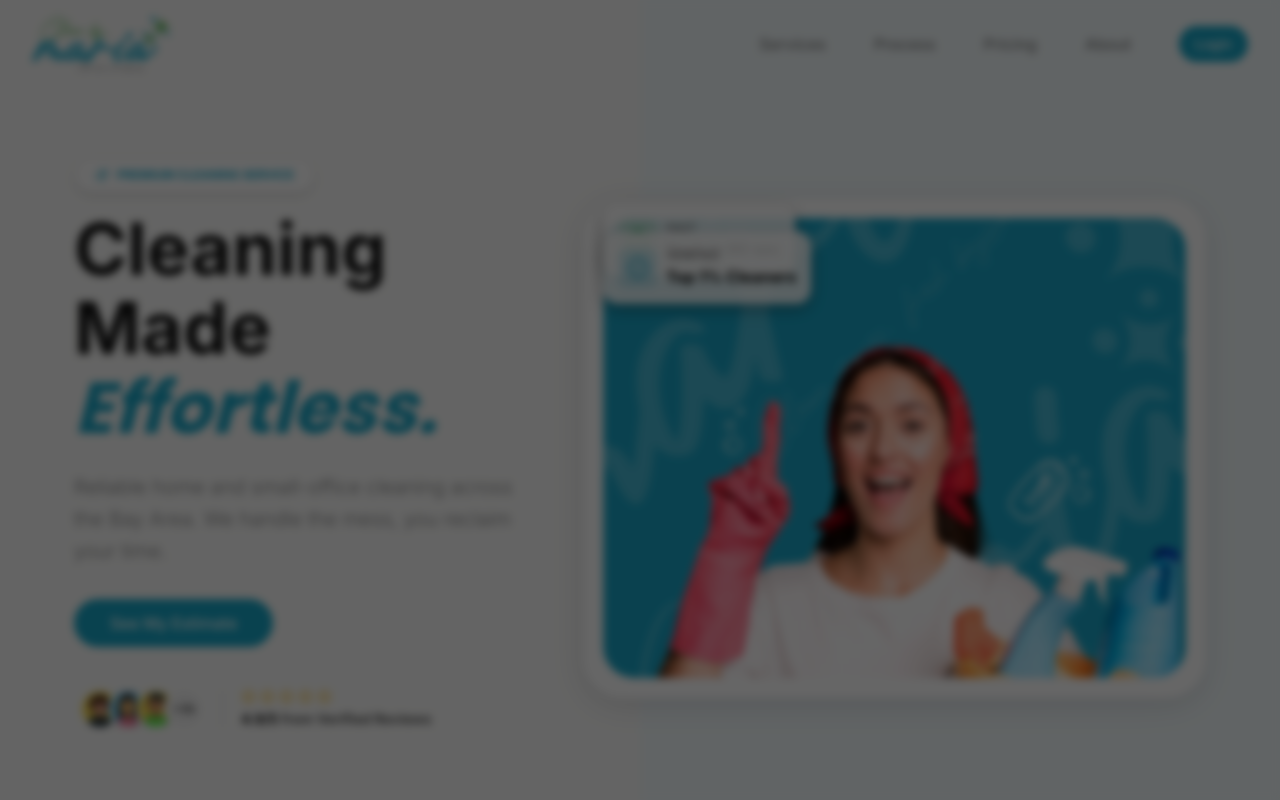
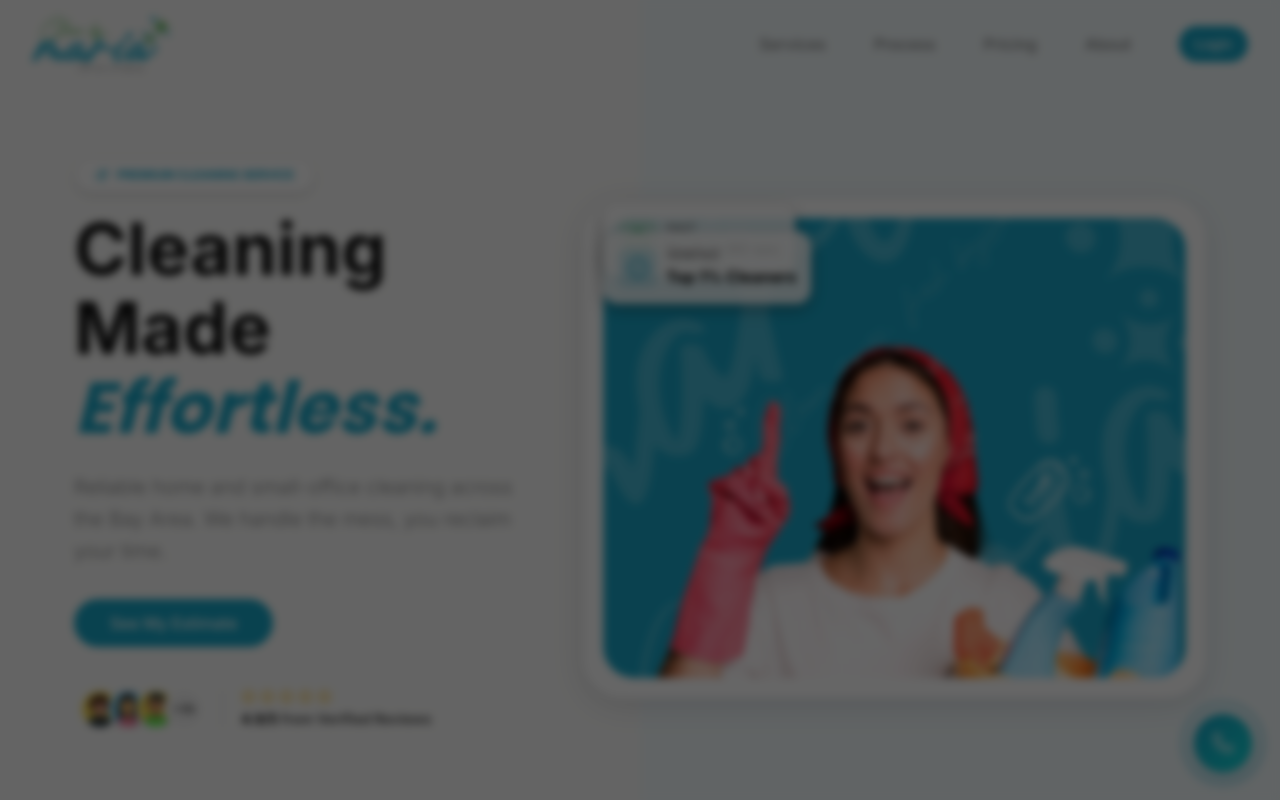
Before and after one commit to mariya-clean-dev/maria-web, a Next.js app: page / in a window 1280 px wide. Both pictures are taken after a click on the button "See My Estimate". Shown: the top 800 px of the page. Built offline with nearby package versions, Linux system fonts and the light colour scheme; no server answers.

Commit message:
floating contact

```diff
--- a/src/app/(main)/layout.tsx
+++ b/src/app/(main)/layout.tsx
@@ -1,6 +1,7 @@
 "use client";
 
 import Navbar from "../Navbar";
+import FloatingContact from "../module/home/components/FloatingContact/FloatingContact";
 
 export default function MainLayout({
   children,
@@ -11,6 +12,7 @@ export default function MainLayout({
     <div className="min-h-screen">
       <Navbar />
       {children}
+      <FloatingContact />
     </div>
   );
 }
--- /dev/null
+++ b/src/app/module/home/components/FloatingContact/FloatingContact.module.css
@@ -0,0 +1,210 @@
+/* ─────────────────────────────────────────
+   Floating Contact Button  –  CSS Module
+   Brand color: #17A5C6
+───────────────────────────────────────── */
+
+/* ── Outer wrapper (fixed position handled inline) ── */
+.container {
+  position: fixed;
+  bottom: 28px;
+  right: 28px;
+  z-index: 999;
+  display: flex;
+  flex-direction: column;
+  align-items: flex-end;
+  gap: 10px;
+}
+
+/* ── Expanded contact card ── */
+.card {
+  background: #ffffff;
+  border-radius: 18px;
+  box-shadow:
+    0 8px 32px rgba(23, 165, 198, 0.18),
+    0 2px 8px rgba(0, 0, 0, 0.08);
+  padding: 18px 20px 14px;
+  min-width: 230px;
+  border: 1px solid rgba(23, 165, 198, 0.15);
+  position: relative;
+  overflow: hidden;
+}
+
+.card::before {
+  content: "";
+  position: absolute;
+  top: 0;
+  left: 0;
+  right: 0;
+  height: 3px;
+  background: linear-gradient(90deg, #17a5c6, #0ae6c6);
+  border-radius: 18px 18px 0 0;
+}
+
+.cardLabel {
+  font-size: 10px;
+  font-weight: 600;
+  letter-spacing: 0.12em;
+  color: #17a5c6;
+  text-transform: uppercase;
+  margin-bottom: 6px;
+  font-family: "Inter", sans-serif;
+}
+
+/* ── Card action buttons ── */
+.cardActions {
+  display: flex;
+  gap: 8px;
+}
+
+/* Call button */
+.btnCall {
+  flex: 1;
+  display: flex;
+  align-items: center;
+  justify-content: center;
+  gap: 6px;
+  padding: 9px 12px;
+  border-radius: 10px;
+  background: #17a5c6;
+  color: #fff;
+  font-size: 13px;
+  font-weight: 600;
+  font-family: "Inter", sans-serif;
+  border: none;
+  cursor: pointer;
+  text-decoration: none;
+  transition: background 0.2s ease, transform 0.15s ease, box-shadow 0.2s ease;
+  box-shadow: 0 2px 8px rgba(23, 165, 198, 0.3);
+}
+
+.btnCall:hover {
+  background: #129bb8;
+  transform: translateY(-1px);
+  box-shadow: 0 4px 14px rgba(23, 165, 198, 0.4);
+}
+
+.btnCall:active {
+  transform: scale(0.97);
+}
+
+/* WhatsApp button */
+.btnWA {
+  display: flex;
+  align-items: center;
+  justify-content: center;
+  gap: 6px;
+  padding: 9px 12px;
+  border-radius: 10px;
+  background: #f0fdf4;
+  color: #25d366;
+  font-size: 13px;
+  font-weight: 600;
+  font-family: "Inter", sans-serif;
+  border: 1.5px solid #25d36630;
+  cursor: pointer;
+  text-decoration: none;
+  transition: background 0.2s ease, transform 0.15s ease, box-shadow 0.2s ease;
+}
+
+.btnWA:hover {
+  background: #dcfce7;
+  transform: translateY(-1px);
+  box-shadow: 0 4px 12px rgba(37, 211, 102, 0.25);
+}
+
+.btnWA:active {
+  transform: scale(0.97);
+}
+
+/* ── Main floating trigger button ── */
+.trigger {
+  position: relative;
+  width: 58px;
+  height: 58px;
+  border-radius: 50%;
+  background: linear-gradient(135deg, #17a5c6 0%, #0dd8d8 100%);
+  border: none;
+  cursor: pointer;
+  display: flex;
+  align-items: center;
+  justify-content: center;
+  box-shadow:
+    0 4px 20px rgba(23, 165, 198, 0.45),
+    0 2px 6px rgba(0, 0, 0, 0.12);
+  transition: transform 0.2s ease, box-shadow 0.2s ease;
+  color: #fff;
+  flex-shrink: 0;
+}
+
+.trigger:hover {
+  transform: scale(1.08);
+  box-shadow:
+    0 6px 28px rgba(23, 165, 198, 0.55),
+    0 2px 8px rgba(0, 0, 0, 0.14);
+}
+
+.trigger:active {
+  transform: scale(0.95);
+}
+
+/* ── Pulse ring ── */
+.pulse {
+  position: absolute;
+  inset: -6px;
+  border-radius: 50%;
+  border: 2.5px solid #17a5c6;
+  opacity: 0;
+  animation: pulseRing 2.4s cubic-bezier(0.215, 0.61, 0.355, 1) infinite;
+  pointer-events: none;
+}
+
+.pulse2 {
+  position: absolute;
+  inset: -6px;
+  border-radius: 50%;
+  border: 2.5px solid #17a5c6;
+  opacity: 0;
+  animation: pulseRing 2.4s cubic-bezier(0.215, 0.61, 0.355, 1) infinite;
+  animation-delay: 0.8s;
+  pointer-events: none;
+}
+
+@keyframes pulseRing {
+  0% {
+    transform: scale(1);
+    opacity: 0.7;
+  }
+  80%,
+  100% {
+    transform: scale(1.55);
+    opacity: 0;
+  }
+}
+
+/* ── Responsive ── */
+@media (max-width: 480px) {
+  .container {
+    bottom: 18px;
+    right: 16px;
+  }
+
+  .trigger {
+    width: 52px;
+    height: 52px;
+  }
+
+  .card {
+    min-width: 200px;
+    padding: 14px 16px 12px;
+  }
+
+  .cardPhone {
+    font-size: 15px;
+  }
+
+  .btnCall,
+  .btnWA {
+    font-size: 12px;
+    padding: 8px 10px;
+  }
+}
--- /dev/null
+++ b/src/app/module/home/components/FloatingContact/FloatingContact.tsx
@@ -0,0 +1,135 @@
+"use client";
+
+import { useState, useEffect, useCallback } from "react";
+import { AnimatePresence, motion } from "framer-motion";
+import { Phone, X, MessageSquare } from "lucide-react";
+import styles from "./FloatingContact.module.css";
+
+const PHONE_NUMBER = "+1 (925) 539-2941";
+const PHONE_RAW = "19255392941"; // digits only for links
+
+/* Card animation variants */
+const cardVariants = {
+  hidden: {
+    opacity: 0,
+    scale: 0.85,
+    y: 16,
+    transformOrigin: "bottom right",
+  },
+  visible: {
+    opacity: 1,
+    scale: 1,
+    y: 0,
+    transition: {
+      type: "spring" as const,
+      stiffness: 320,
+      damping: 24,
+    },
+  },
+  exit: {
+    opacity: 0,
+    scale: 0.85,
+    y: 12,
+    transition: { duration: 0.18, ease: "easeIn" as const },
+  },
+};
+
+/* Icon rotation for the trigger button */
+const iconVariants = {
+  phone: { rotate: 0, scale: 1 },
+  close: { rotate: 90, scale: 0.9 },
+};
+
+export default function FloatingContact() {
+  const [isOpen, setIsOpen] = useState(false);
+
+  // Dismiss on Escape
+  const handleKeyDown = useCallback(
+    (e: KeyboardEvent) => {
+      if (e.key === "Escape" && isOpen) setIsOpen(false);
+    },
+    [isOpen]
+  );
+
+  useEffect(() => {
+    document.addEventListener("keydown", handleKeyDown);
+    return () => document.removeEventListener("keydown", handleKeyDown);
+  }, [handleKeyDown]);
+
+  return (
+    <div className={styles.container} role="complementary" aria-label="Contact us">
+      {/* ── Expandable card ── */}
+      <AnimatePresence>
+        {isOpen && (
+          <motion.div
+            key="contact-card"
+            className={styles.card}
+            variants={cardVariants}
+            initial="hidden"
+            animate="visible"
+            exit="exit"
+            role="dialog"
+            aria-label="Contact information"
+          >
+            {/* Label */}
+            <p className={styles.cardLabel}>Contact Us</p>
+
+            {/* Action buttons */}
+            <div className={styles.cardActions}>
+              <a
+                id="floating-contact-call-btn"
+                href={`tel:+${PHONE_RAW}`}
+                className={styles.btnCall}
+                aria-label="Call us"
+              >
+                <Phone size={14} aria-hidden="true" />
+                Call Now
+              </a>
+
+              <a
+                id="floating-contact-sms-btn"
+                href={`sms:+${PHONE_RAW}`}
+                className={styles.btnWA}
+                aria-label="Send us a text message"
+              >
+                <MessageSquare size={15} aria-hidden="true" />
+                Text Us
+              </a>
+            </div>
+          </motion.div>
+        )}
+      </AnimatePresence>
+
+      {/* ── Trigger button ── */}
+      <motion.button
+        id="floating-contact-trigger"
+        className={styles.trigger}
+        onClick={() => setIsOpen((prev) => !prev)}
+        aria-label={isOpen ? "Close contact options" : "Open contact options"}
+        aria-expanded={isOpen}
+        whileTap={{ scale: 0.92 }}
+      >
+        {/* Pulse rings — only visible when collapsed */}
+        {!isOpen && (
+          <>
+            <span className={styles.pulse} aria-hidden="true" />
+            <span className={styles.pulse2} aria-hidden="true" />
+          </>
+        )}
+
+        {/* Animated phone / close icon */}
+        <motion.div
+          variants={iconVariants}
+          animate={isOpen ? "close" : "phone"}
+          transition={{ type: "spring", stiffness: 300, damping: 20 }}
+        >
+          {isOpen ? (
+            <X size={22} aria-hidden="true" />
+          ) : (
+            <Phone size={22} aria-hidden="true" />
+          )}
+        </motion.div>
+      </motion.button>
+    </div>
+  );
+}
```
